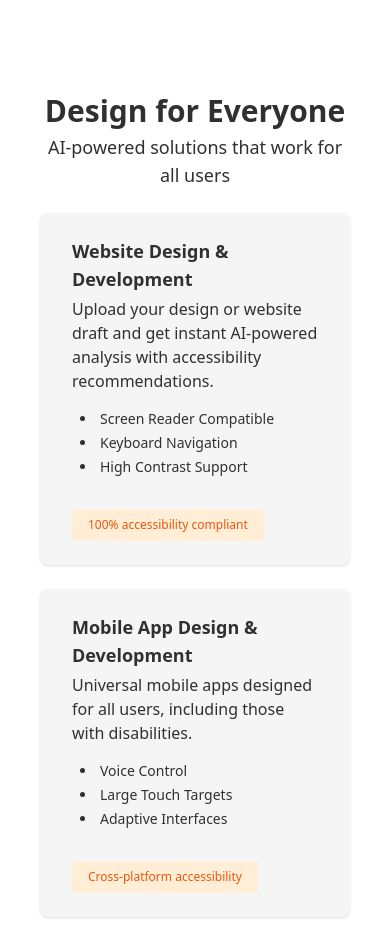
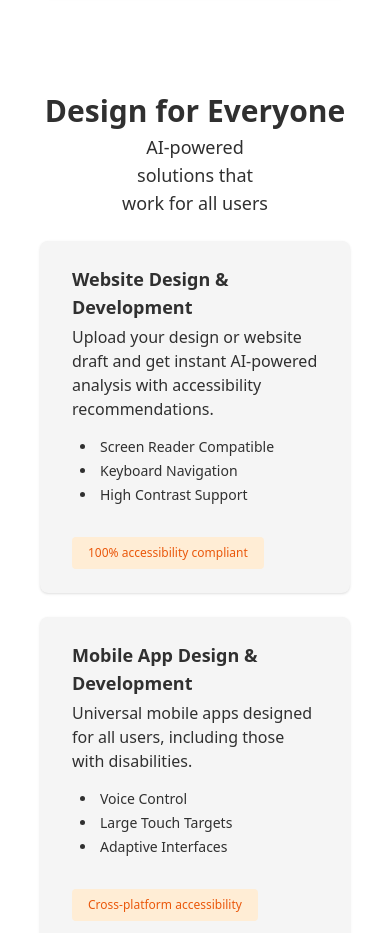
Before and after one commit to onlymasumrana/pdc-website, an Astro site: page / in a window 390 px wide. Shown: the part 923-1856 px from the top of the page. Built offline with nearby package versions, Linux system fonts and the light colour scheme; Astro itself is replaced by a stand-in of ours.

Commit message:
Update Services sections subtitle styling and card grid

```diff
--- a/src/components/Services.astro
+++ b/src/components/Services.astro
@@ -111,12 +111,12 @@ const services = [
 <section class="px-6 py-12">
   <header class="section-header">
     <h2 class="section-title">Design for Everyone</h2>
-    <p class="section-subtitle">
+    <p class="section-subtitle w-1/2 mx-auto">
       AI-powered solutions that work for all users
     </p>
   </header>
 
-  <div class="grid grid-cols-1 md:grid-cols-3 gap-6">
+  <div class="grid grid-cols-1 md:grid-cols-2 lg:grid-cols-3 gap-6">
     {
       services.map((service) => (
         <article class="card px-8 py-6 flex flex-col justify-between">
```
